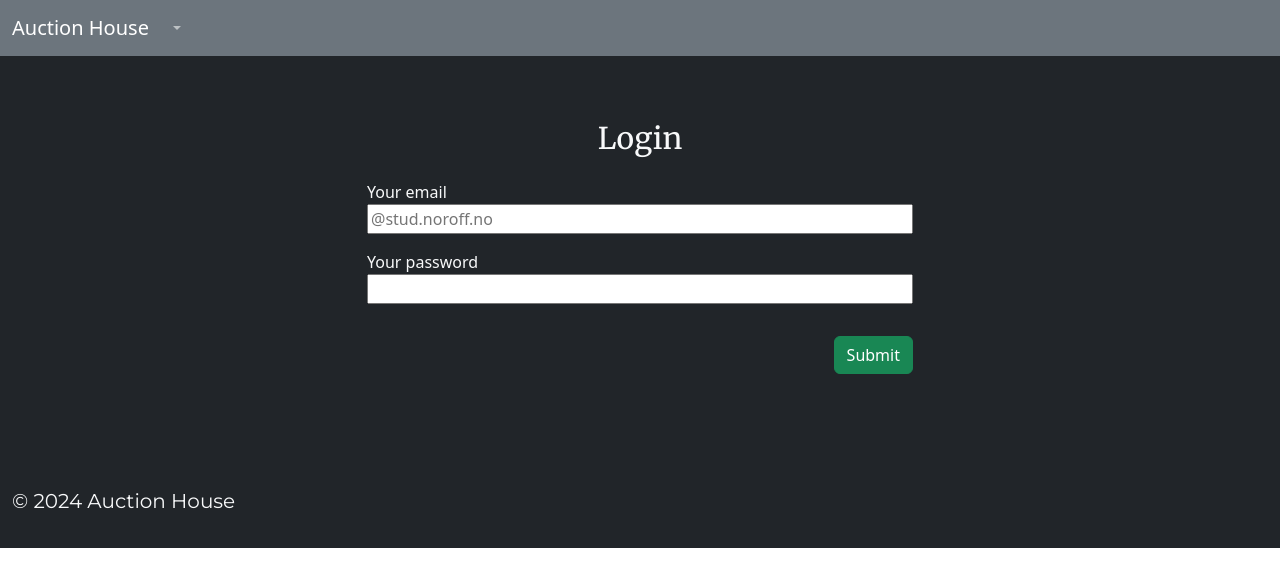
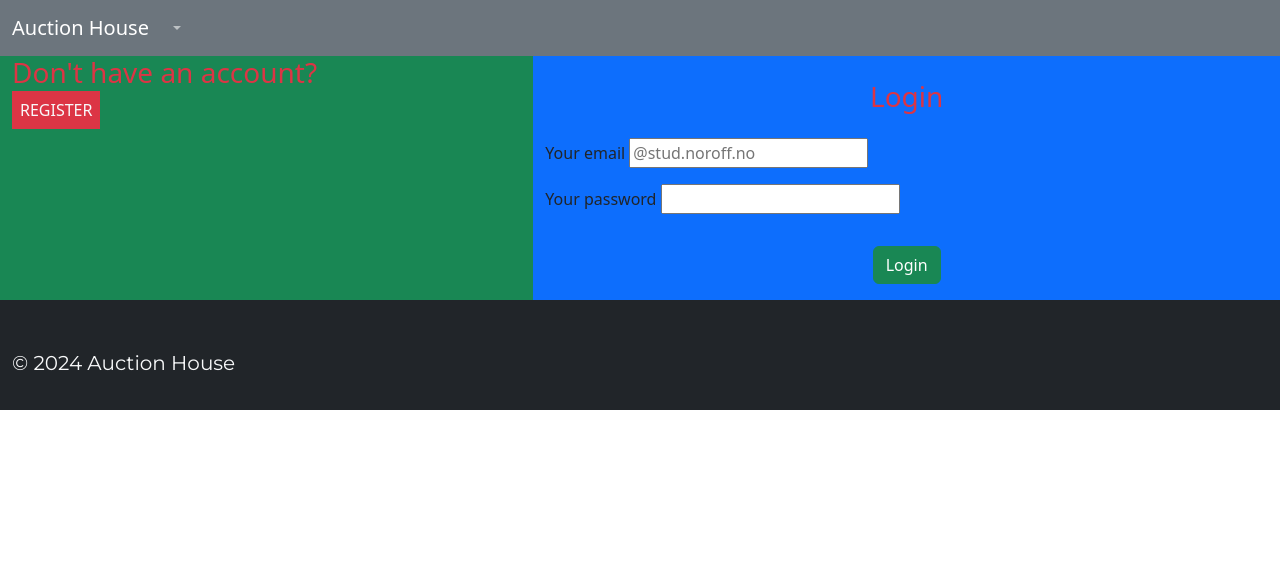
Before and after one commit to cecsun/semester-project-2, a website with bundled scripts: page index.html in a window 1280 px wide. Built offline with nearby package versions, Linux system fonts and the light colour scheme; files whose address does not match are found by name; a web font is replaced by a local one.

Commit message:
Added a new div, and bootstrap

```diff
--- a/index.html
+++ b/index.html
@@ -49,24 +49,26 @@
         </nav>
     </header>
 
-    <main class="flex-grow-1 bg-dark text-light">
-        <div class="container py-5">
+    <main class="flex-grow-1">
+        <div class="container-fluid">
             <div class="row justify-content-center">
-                <div class="col-12 col-md-6">
-                    <div class="py-3 d-flex justify-content-center">
-                        <h1>Login</h1>
-                    </div>
+                <div id="register-container" class="col-md-5 bg-success">
+                    <h3 class="text-danger">Don't have an account?</h3>
+                    <a class="register-button bg-danger text-light p-2 my-4 text-uppercase text-decoration-none" href="/register/index.html">Register</a>
+                </div>
+                <div id="login-container" class="col-md-7 bg-primary">
+                    <h3 class="my-4 d-flex justify-content-center text-danger">Login</h3>
                     <form action="" id="login-form" name="login-form">
                         <div class="mb-3">
                             <label for="email">Your email</label>
-                            <input name="email" type="email" id="form-email" placeholder="@stud.noroff.no" style="width: 100%;"/>
+                            <input name="email" type="email" id="form-email" placeholder="@stud.noroff.no"/>
                         </div>
                         <div class="mb-3">
                             <label for="password">Your password</label>
-                            <input name="password" type="password" id="form-password" value="" style="width: 100%;"/>
+                            <input name="password" type="password" id="form-password" value=""/>
                         </div>
-                        <div class="py-3 d-flex float-end">
-                            <button class="btn btn-success">Submit</button>
+                        <div class="py-3 d-flex justify-content-center">
+                            <button class="btn btn-success">Login</button>
                         </div>
                     </form>
                 </div>
```
